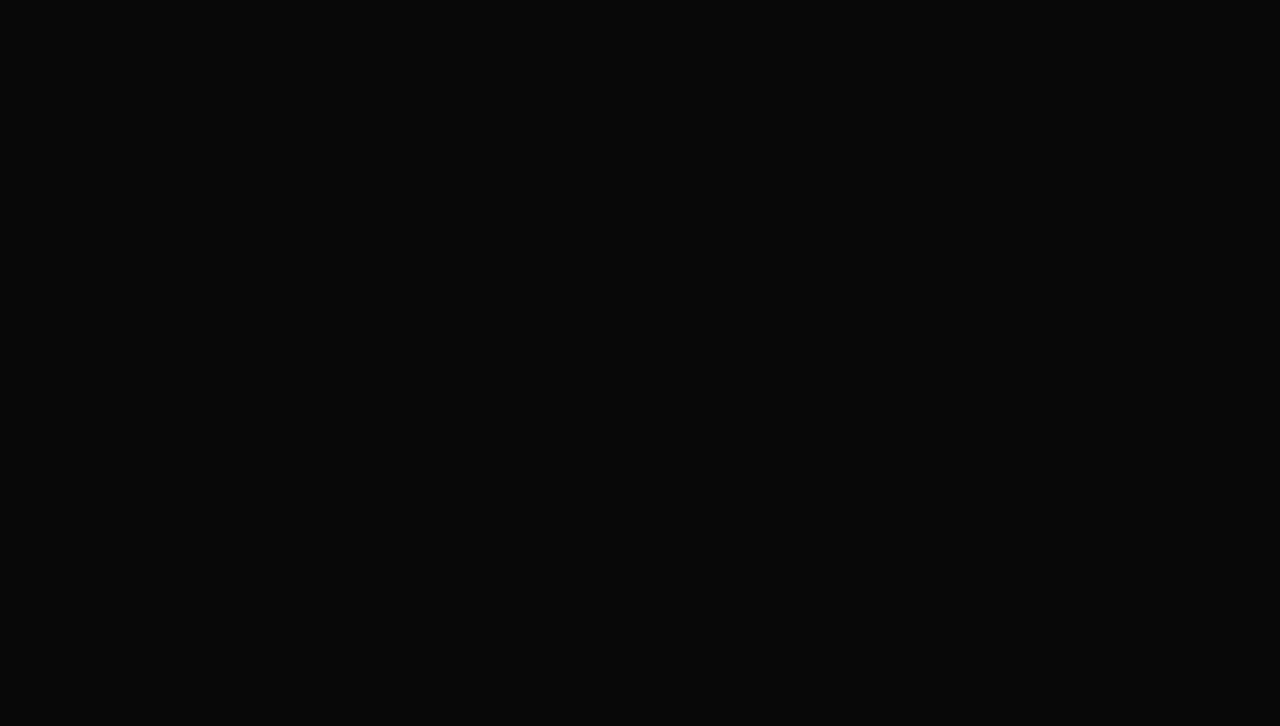
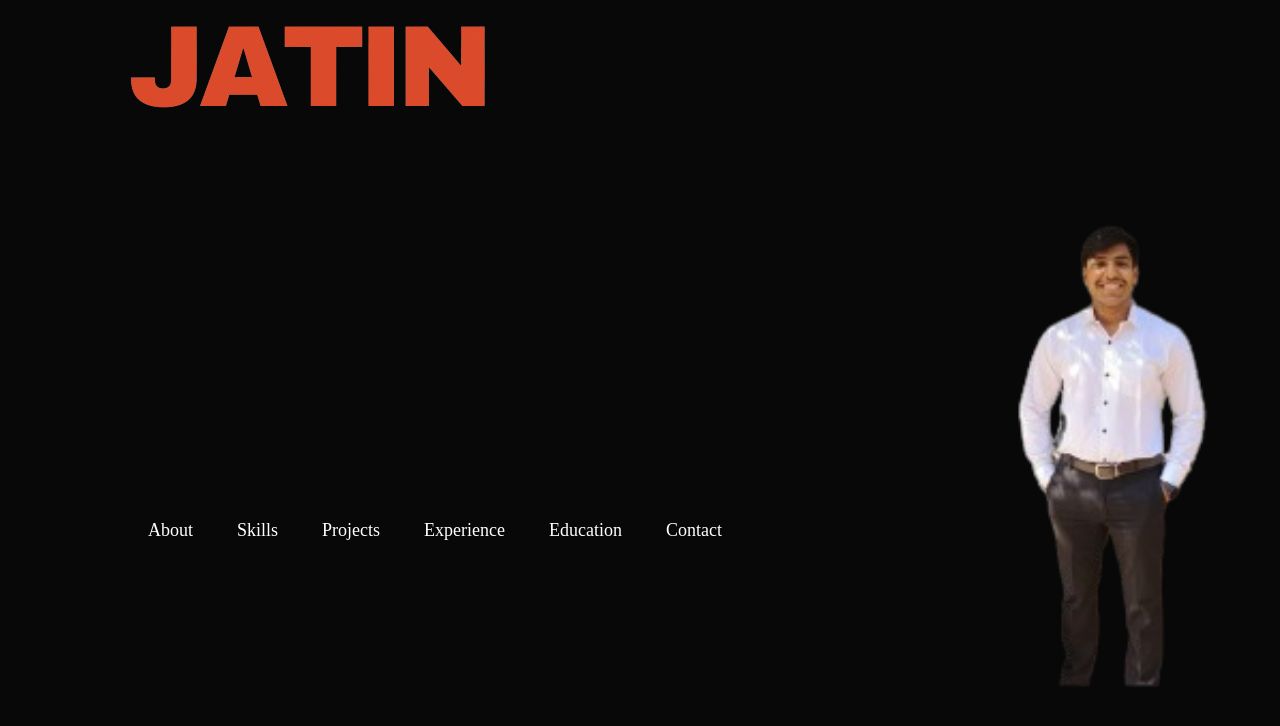
Before and after one commit to jatin0024/portfolio, a plain HTML site: page index.html in a window 1280 px wide. Drawn offline with Linux system fonts and the light colour scheme.

Commit message:
basic structure

```diff
--- a/index.html
+++ b/index.html
@@ -7,6 +7,20 @@
     <link rel="stylesheet" href="style.css">
 </head>
 <body>
-
+   <div id="header">
+    <div class="container">
+        <nav>
+            <img src="images/logo1.png" class="logo1">
+            <ul>
+                <li><a href="#">About</a></li>
+                <li><a href="#">Skills</a></li>
+                <li><a href="#">Projects</a></li>
+                <li><a href="#">Experience</a></li>
+                <li><a href="#">Education</a></li>
+                <li><a href="#">Contact</a></li>
+            </ul>
+        </nav>
+    </div>
+   </div>
 </body>
 </html>
--- a/style.css
+++ b/style.css
@@ -8,5 +8,54 @@
 body{
     background: #080808;
     color: #fff;
+}
+
+#header{
+    width:100%;
+    height: 100vh;
+    background-image: url(images/bgimg3.png);
+    background-size: cover;
+    background-position: center;
 
 }
+.container{
+    padding: 10px 10%;
+}
+
+nav {
+    display: flex;
+    align-items: flex-start; /* Align items at the top */
+    justify-content: space-between;
+    flex-wrap: wrap;
+  }
+
+.logo{
+    width: 140px;
+}
+
+nav ul li{
+    display: inline-block;
+    list-style: none;
+    margin: 10px 20px;
+}
+
+nav ul li a{
+    color: #fff;
+    text-decoration: none;
+    font-size: 18px;
+    position: relative;
+}
+
+nav ul li a::after{
+    content: ' ';
+    width: 0;
+    height: 3px;
+    background: #ff004f;
+    position: absolute;
+    left : 0;
+    bottom:-6px;
+    transition: 0.5s;
+}
+nav ul li a:hover::after{
+    width: 100%;
+}
```
Also changed, not shown: images/bgimg3.png (added), images/logo1.png (added), 1 other file.
